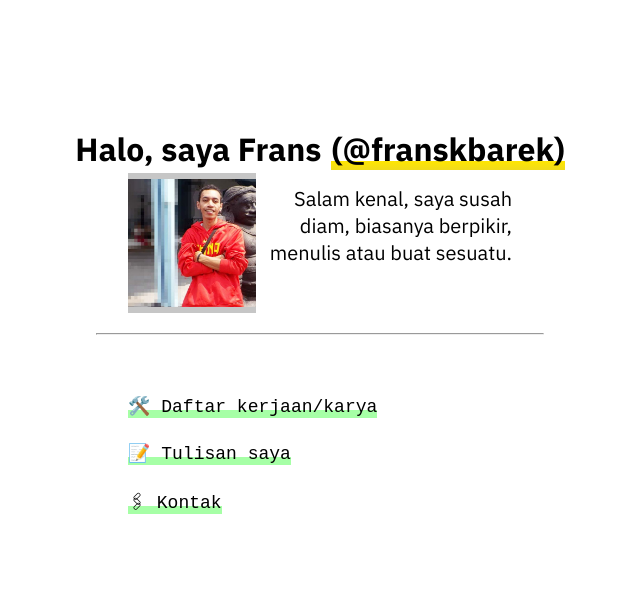
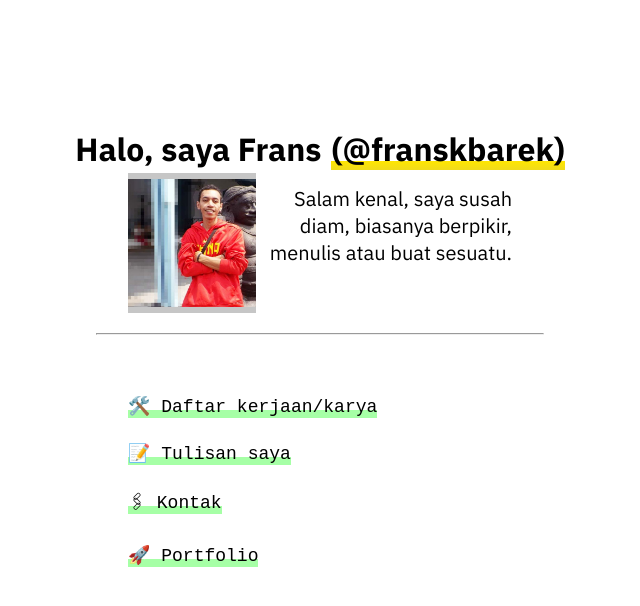
Before and after one commit to franskbarek/franskbarek.github.io, a React (Create React App) app: page /#/ in a window 1280 px wide. Shown: the top 606 px of the page, without its empty margins (320-960 px from the left). Built offline with nearby package versions, Linux system fonts and the light colour scheme; no server answers.

Commit message:
ADD: portfolio link

```diff
--- a/src/components/introduction/Introduction.jsx
+++ b/src/components/introduction/Introduction.jsx
@@ -45,6 +45,11 @@ export default function Introduction() {
               🖇 Kontak
             </Link>
           </li>
+          <li className="list" title="link">
+            <Link className="link" to="https://franskbarek.vercel.app">
+              🚀 Portfolio
+            </Link>
+          </li>
         </ul>
       </div>
     </div>
```
Also changed, not shown: src/assets/image/bookshelf.jpg (deleted), src/assets/image/todolist.jpg (deleted).
